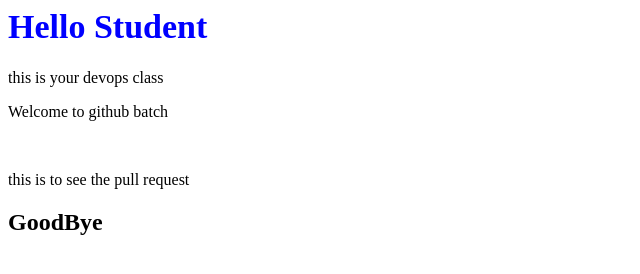
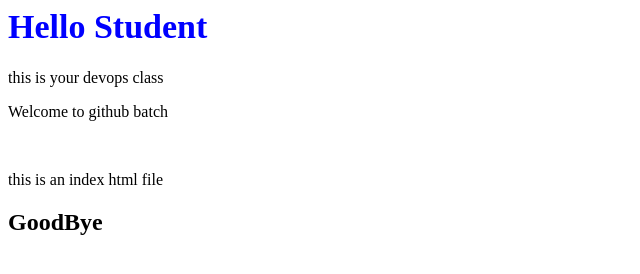
Before and after one commit to keshavpola-git/web_project, a plain HTML site: page index.html in a window 1280 px wide. Shown: the full height of the page, 0-640 px from the left. Drawn offline with Linux system fonts and the light colour scheme.

Commit message:
index file

```diff
--- a/index.html
+++ b/index.html
@@ -13,7 +13,7 @@ p{
 	<h1>Hello Student</h1>
 	<p>this is your devops class</p>
 	<p> Welcome to github batch</p><br>
-	<p>this is to see the pull request</p>
+	<p>this is an index html file</p>
 	<h2> GoodBye</h2>
 </body>
 </html>
```
